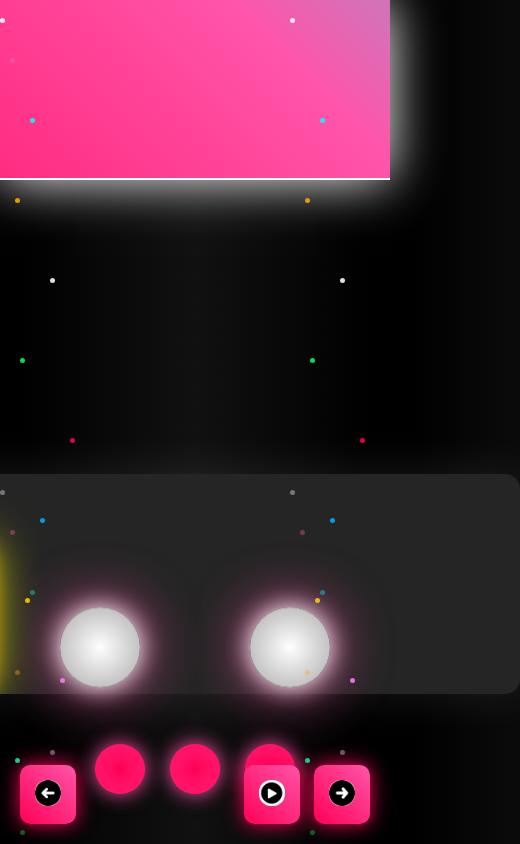
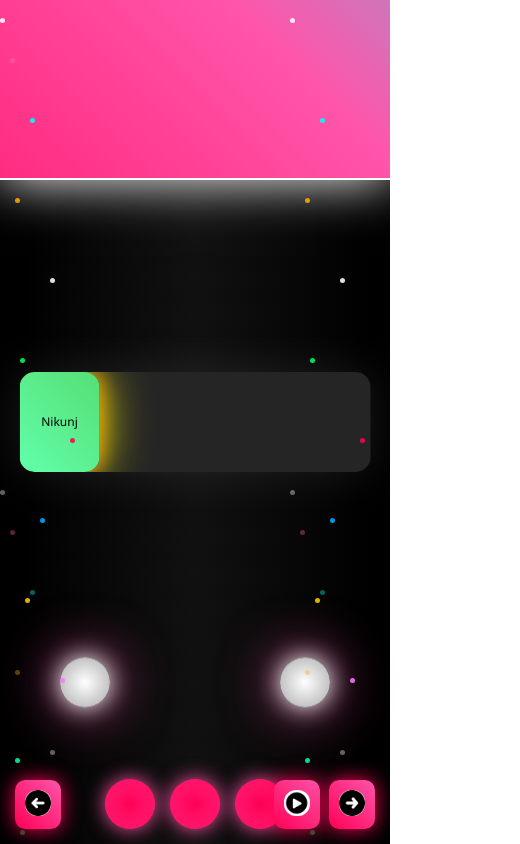
Before and after one commit to nikunj-bh/music-motivation, a plain HTML site: page index.html in a window 390 px wide. Shown: the whole page, 520 px wide, since content can reach past the window. Drawn offline with Linux system fonts and the light colour scheme.

Commit message:
looks good on mobile

```diff
--- a/style.css
+++ b/style.css
@@ -1,38 +1,16 @@
-#prev-song, #next-song, #play-pause {
-  position: absolute;
-  bottom: 20px;
-  padding: 15px;
-  border: none;
-  border-radius: 10px;
-  cursor: pointer;
-  background: linear-gradient(45deg, #ff0055, #ff55aa);
-  box-shadow: 0 0 20px #ff0055;
-  transition: transform 0.2s ease, box-shadow 0.2s ease;
-  z-index: 10;
+/* ---------- GLOBAL ---------- */
+* {
+  box-sizing: border-box;
 }
 
-#prev-song { left: 20px; }
-#play-pause { right: 90px; }
-#next-song { right: 20px; }
-
-#prev-song:hover, #play-pause:hover, #next-song:hover {
-  transform: scale(1.1);
-  box-shadow: 0 0 30px #ff55aa;
-}
-
-#prev-song img, #play-pause img, #next-song img {
-  width: 26px;
-  height: 26px;
-  border-radius: 12px;
-  border: none ;
-}
-/* ---------- BODY & BACKGROUND ---------- */
 body {
   margin: 0;
   background: radial-gradient(circle at 50% 50%, #111, #000 90%);
   overflow: hidden;
   font-family: 'Segoe UI', sans-serif;
   color: white;
+  font-size: 16px;
+  line-height: 1.5;
 }
 
 /* ---------- PARTY LIGHTS ---------- */
@@ -75,11 +53,11 @@ body {
 
 /* ---------- CHARACTER ---------- */
 #character {
-  width: 120px; /* increase width */
+  width: 120px;
   height: 150px;
   background: linear-gradient(45deg, rgb(97, 255, 171), rgb(86, 222, 116));
   text-align: center;
-  line-height: 1.3; /* adjust for multiple lines */
+  line-height: 1.3;
   border-radius: 15px;
   position: relative;
   left: 0;
@@ -91,11 +69,10 @@ body {
   justify-content: center;
   color: #000;
   padding: 5px;
-  font-size: 15px; /* smaller font to fit text */
-  white-space: normal; /* allow wrapping */
-  word-break: break-word; /* break long words */
+  font-size: 15px;
+  white-space: normal;
+  word-break: break-word;
 }
-
 
 @keyframes pulseChar {
   0% { transform: scale(1) translateY(0); box-shadow: 0 0 20px orange, 0 0 50px yellow; }
@@ -135,10 +112,37 @@ body {
   100% { transform: scale(1); box-shadow: 0 0 10px #ff0055; }
 }
 
+/* ---------- BUTTONS ---------- */
+#prev-song, #next-song, #play-pause {
+  position: absolute;
+  bottom: 20px;
+  padding: 15px;
+  border: none;
+  border-radius: 10px;
+  cursor: pointer;
+  background: linear-gradient(45deg, #ff0055, #ff55aa);
+  box-shadow: 0 0 20px #ff0055;
+  transition: transform 0.2s ease, box-shadow 0.2s ease;
+  z-index: 10;
+}
 
+#prev-song { left: 20px; }
+#play-pause { right: 90px; }
+#next-song { right: 20px; }
+
+#prev-song:hover, #play-pause:hover, #next-song:hover {
+  transform: scale(1.1);
+  box-shadow: 0 0 30px #ff55aa;
+}
+
+#prev-song img, #play-pause img, #next-song img {
+  width: 26px;
+  height: 26px;
+  border-radius: 12px;
+  border: none;
+}
 
 /* ---------- EXTRA EFFECTS ---------- */
-/* Optional: floating particles */
 .particle {
   position: absolute;
   width: 5px;
@@ -155,15 +159,6 @@ body {
   100% { transform: translateY(0) translateX(0); opacity: 0.7; }
 }
 
-/* SIDE NEON BARS */
-
-
-@keyframes glowBar {
-  0% { background-position: 0% 50%; }
-  50% { background-position: 100% 50%; }
-  100% { background-position: 0% 50%; }
-}
-/* DISCO BALLS */
 .disco-ball {
   position: absolute;
   bottom: 100px;
@@ -182,7 +177,7 @@ body {
   from { transform: translateY(0); }
   to { transform: translateY(-60px); }
 }
-/* SIDE PARTICLES */
+
 .side-particles {
   position: absolute;
   top: 0;
@@ -224,10 +219,50 @@ body {
   0% { transform: translateY(-100px); opacity: 1; }
   100% { transform: translateY(100vh); opacity: 0; }
 }
+
 img, video {
   max-width: 100%;
   height: auto;
 }
-* {
-  box-sizing: border-box;
+
+/* ---------- RESPONSIVE MEDIA QUERY ---------- */
+@media (max-width: 768px) {
+  body {
+    font-size: 14px;
+    padding: 8px;
+  }
+
+  #stage {
+    width: 90%;
+    height: auto;
+    top: 50%;                /* center vertically */
+    bottom: auto;             /* remove previous bottom */
+    transform: translate(-50%, -50%);  /* center horizontally and vertically */
+  }
+
+  #character {
+    width: 80px;
+    height: 100px;
+    font-size: 12px;
+  }
+
+  #drums {
+    gap: 15px;
+    bottom: 15px;            /* keep drums near bottom */
+  }
+
+  #prev-song, #next-song, #play-pause {
+    padding: 10px;
+    bottom: 15px;
+  }
+
+  #play-pause { right: 70px; }
+  #next-song { right: 15px; }
+  #prev-song { left: 15px; }
+
+  .disco-ball {
+    width: 50px;
+    height: 50px;
+    bottom: 80px;
+  }
 }
```
